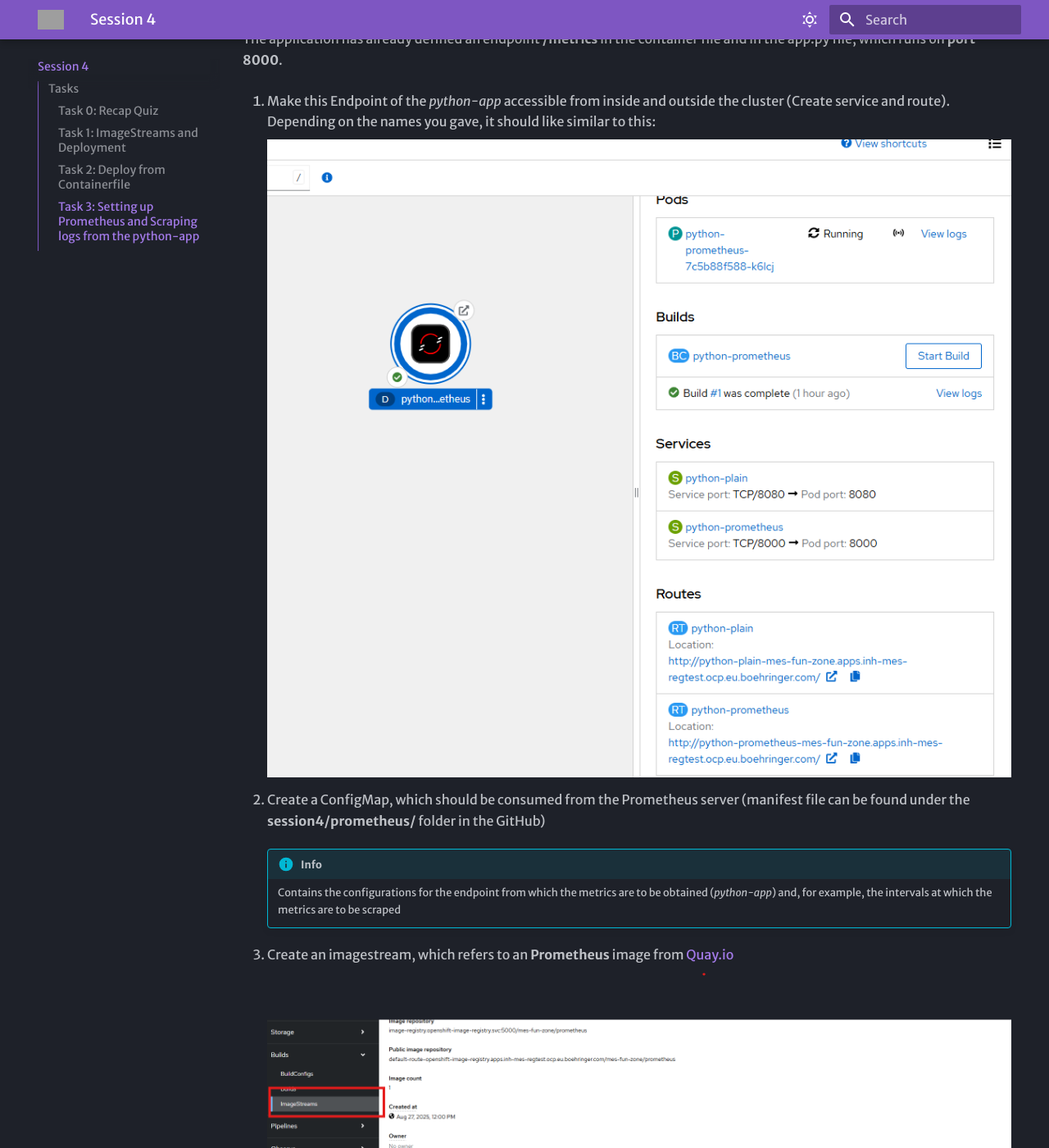
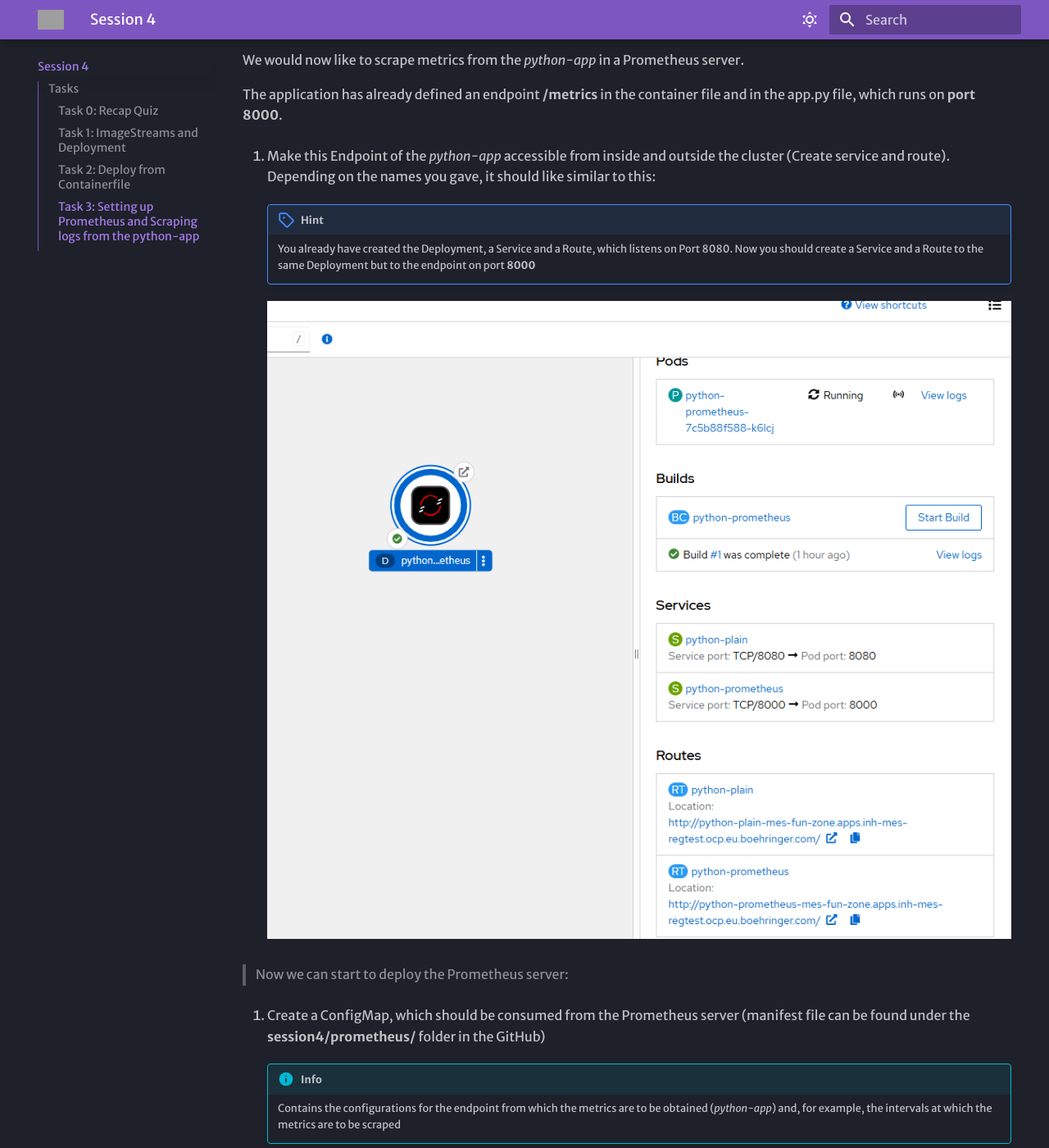
Before and after one commit to anairo98/openshift-training, an MkDocs documentation site: the page built from docs/Session4.md, in a window 1280 px wide and 1400 px high, scrolled down 3440 px. Shown: the whole window at 82% size. Built offline with MkDocs 1.6.1 and Material for MkDocs 9.7.7, drawn with Linux system fonts in a browser that asks for light colours; some web fonts are replaced; some of the changed text lies outside the part shown; grey boxes are pictures that could not be loaded.

Commit message:
final changes for session4

```diff
--- a/docs/Session4.md
+++ b/docs/Session4.md
@@ -80,6 +80,8 @@
     ![Tagged image](images/session4/tagged_image.png)
 
 5. Create a Deployment of the *python-app*, which uses the newly tagged image of the ImageStream
+    - containerPort: 8080
+    - label: app=python
 
 6. Create a Service of the *python-app* Deployment
 
@@ -102,7 +104,13 @@
 
 1. Make this Endpoint of the *python-app* accessible from inside and outside the cluster (Create service and route). Depending on the names you gave, it should like similar to this:
 
+    !!! hint
+        You already have created the Deployment, a Service and a Route, which listens on Port 8080.
+        Now you should create a Service and a Route to the same Deployment but to the endpoint on port **8000**
+
     ![python-prometheus-accessible](images/session4/python_prometheus-accessible.png)
+
+> Now we can start to deploy the Prometheus server:
 
 2. Create a ConfigMap, which should be consumed from the Prometheus server (manifest file can be found under the **session4/prometheus/** folder in the GitHub)
 
```
Also changed, not shown: 1 other file.
